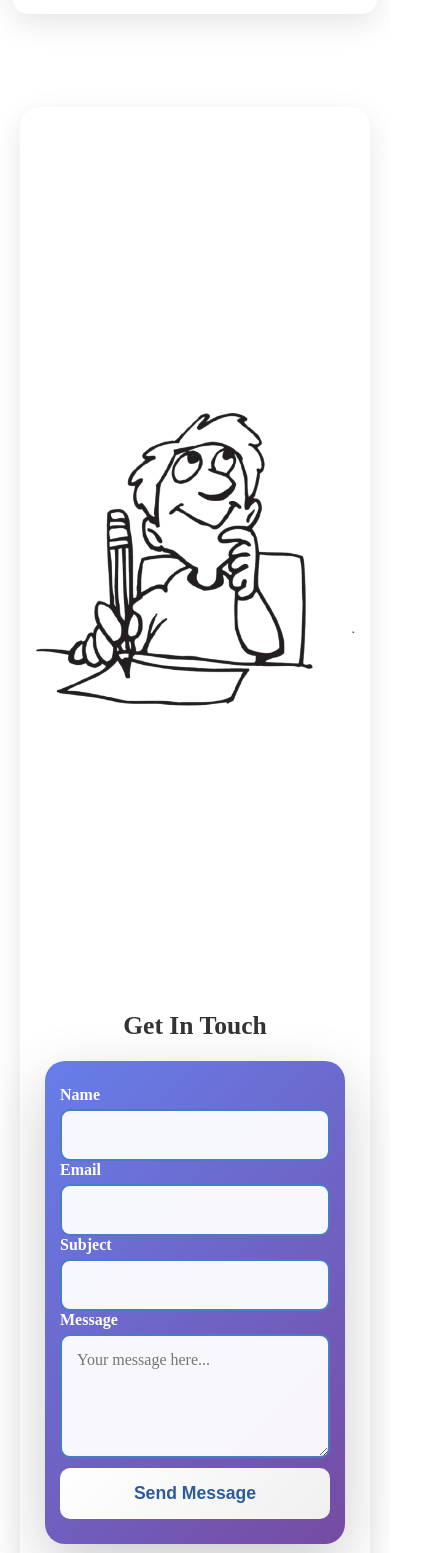
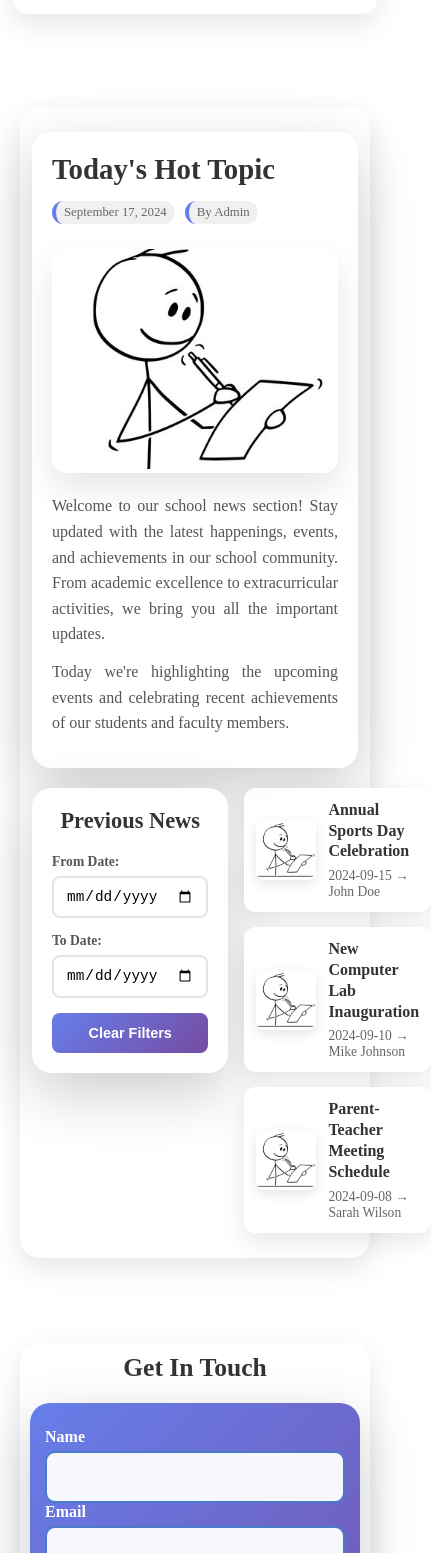
Before and after one commit to ashisbhandari/School, a React (Vite) app: page / in a window 390 px wide. Shown: the part 2115-3668 px from the top of the page, 431 px wide, since content can reach past the window. Built offline with nearby package versions, Linux system fonts and the light colour scheme.

Commit message:
news page ni aleli saiyo aba responisve banauna baki hola

```diff
--- a/src/pages/Contact/Contact.css
+++ b/src/pages/Contact/Contact.css
@@ -156,7 +156,11 @@
   margin: 0;
 }
 
-/* Mobile View - Column Layout */
+@media (max-width: 1040px) {
+  .contact-left{
+    display:none;
+  }
+}
 @media (max-width: 768px) {
   .contact {
     flex-direction: column;
@@ -172,8 +176,10 @@
   }
 
   .contact-left {
-    order: 1;
+    display:none;
   }
+
+
 
   .contact-center {
     order: 2;
@@ -200,8 +206,7 @@
 
 @media (max-width: 480px) {
   .contact {
-    padding: 30px 15px;
-    gap: 20px;
+    padding:0px;=
   }
 
   .contact-center {
@@ -210,6 +215,9 @@
 
   .contact-right {
     padding: 15px;
+  }
+  .contact-left{
+    display:none;
   }
 
   .contact-form {
--- a/src/pages/Contact/Contact.jsx
+++ b/src/pages/Contact/Contact.jsx
@@ -1,6 +1,6 @@
 import React from 'react'
 import './Contact.css'
-import cartoon from '../../assets/image.png'
+import cartoon from '../../assets/cartoon-cnt.png'
 
 const Contact = () => {
   return (
--- a/src/pages/Home/Home.jsx
+++ b/src/pages/Home/Home.jsx
@@ -11,8 +11,8 @@ const Home = () => {
     <>
     <Header />
     <About />
+    <News />
     <Contact />
-    <News />
     <Gallery />
     </>
   )
--- a/src/pages/News/News.css
+++ b/src/pages/News/News.css
@@ -0,0 +1,383 @@
+.News{
+    display: flex;
+  min-height: 100vh;
+  align-items: center;
+  justify-content: center;
+  flex-wrap: wrap;
+  background: white;
+  border-radius: 20px;
+  padding: 1.5rem;
+  margin: 85px 20px 0 20px;
+  box-shadow: 0 10px 30px rgba(0, 0, 0, 0.1);
+  grid-template-columns: 1fr 2fr;
+  gap: 3rem;
+}
+.news-main {
+  flex: 1;
+  height:95vh;
+  background: rgba(255, 255, 255, 0.95);
+  border-radius: 20px;
+  padding: 30px;
+  box-shadow: 0 20px 60px rgba(0, 0, 0, 0.2);
+  backdrop-filter: blur(10px);
+  max-width: 100%;
+}
+
+.news-main .title h1 {
+  color: #333;
+  font-size: 2.2rem;
+  font-weight: 700;
+  margin-bottom: 15px;
+  text-transform: capitalize;
+  line-height: 1.2;
+}
+
+.meta-info {
+  display: flex;
+  gap: 15px;
+  margin-bottom: 25px;
+  flex-wrap: wrap;
+}
+
+.meta-info .date,
+.meta-info .author {
+  color: #666;
+  font-size: 0.9rem;
+  font-weight: 500;
+  margin: 0;
+  padding: 6px 12px;
+  background: #f0f0f0;
+  border-radius: 15px;
+  border-left: 4px solid #667eea;
+}
+
+.news-main .image {
+  margin: 20px 0;
+  border-radius: 15px;
+  overflow: hidden;
+
+  box-shadow: 0 15px 35px rgba(0, 0, 0, 0.1);
+}
+
+.news-main .image img {
+  width: 100%;
+  height: 350px;
+  object-fit: cover;
+  transition: transform 0.3s ease;
+}
+
+.news-main .image:hover img {
+  transform: scale(1.05);
+}
+
+.description {
+  margin-top: 20px;
+}
+
+.description p {
+  color: #555;
+  font-size: 1rem;
+  line-height: 1.6;
+  margin-bottom: 12px;
+  text-align: justify;
+}
+
+/* Old News Section */
+.news-old {
+  flex: 1;
+  max-width: 100%;
+  min-width: 350px;
+}
+
+.news-filter {
+  background: rgba(255, 255, 255, 0.95);
+  border-radius: 20px;
+  padding: 25px;
+  margin-bottom: 25px;
+  box-shadow: 0 20px 60px rgba(0, 0, 0, 0.2);
+  backdrop-filter: blur(10px);
+}
+
+.news-filter h2 {
+  color: #333;
+  font-size: 1.6rem;
+  font-weight: 600;
+  margin-bottom: 20px;
+  text-align: center;
+}
+
+.date-filters {
+  display: flex;
+  flex-direction: column;
+  gap: 15px;
+}
+
+.date-row {
+  display: flex;
+  gap: 15px;
+  align-items: end;
+}
+
+.from-date,
+.to-date {
+  flex: 1;
+  display: flex;
+  flex-direction: column;
+  gap: 6px;
+}
+
+.from-date label,
+.to-date label {
+  color: #555;
+  font-weight: 600;
+  font-size: 0.85rem;
+}
+
+.from-date input,
+.to-date input {
+  padding: 10px 12px;
+  border: 2px solid #e1e5e9;
+  border-radius: 8px;
+  font-size: 0.9rem;
+  transition: all 0.3s ease;
+  background: white;
+}
+
+.from-date input:focus,
+.to-date input:focus {
+  outline: none;
+  border-color: #667eea;
+  box-shadow: 0 0 0 3px rgba(102, 126, 234, 0.1);
+}
+
+.clear-filter {
+  padding: 10px 18px;
+  background: linear-gradient(135deg, #667eea 0%, #764ba2 100%);
+  color: white;
+  border: none;
+  border-radius: 8px;
+  font-weight: 600;
+  cursor: pointer;
+  transition: all 0.3s ease;
+  font-size: 0.9rem;
+  align-self: center;
+}
+
+.clear-filter:hover {
+  transform: translateY(-2px);
+  box-shadow: 0 8px 25px rgba(102, 126, 234, 0.4);
+}
+
+/* News List */
+.news-list {
+  display: flex;
+  flex-direction: column;
+  gap: 15px;
+}
+
+.news-topics {
+  background: rgba(255, 255, 255, 0.95);
+  border-radius: 12px;
+  padding: 15px;
+  display: flex;
+  gap: 15px;
+  align-items: center;
+  box-shadow: 0 8px 25px rgba(0, 0, 0, 0.1);
+  backdrop-filter: blur(10px);
+  transition: all 0.3s ease;
+  cursor: pointer;
+}
+
+.news-topics:hover {
+  transform: translateY(-3px);
+  box-shadow: 0 15px 35px rgba(0, 0, 0, 0.15);
+}
+
+.news-topics .img {
+  flex-shrink: 0;
+  width: 70px;
+  height: 70px;
+  border-radius: 8px;
+  overflow: hidden;
+  box-shadow: 0 4px 12px rgba(0, 0, 0, 0.1);
+}
+
+.news-topics .img img {
+  width: 100%;
+  height: 100%;
+  object-fit: cover;
+}
+
+.news-topics .title {
+  flex: 1;
+}
+
+.news-topics .title h3 {
+  color: #333;
+  font-size: 1.1rem;
+  font-weight: 600;
+  margin-bottom: 6px;
+  line-height: 1.3;
+}
+
+.news-topics .meta {
+  color: #666;
+  font-size: 0.85rem;
+  margin: 0;
+  font-weight: 500;
+}
+
+.no-news {
+  text-align: center;
+  padding: 30px 20px;
+  background: rgba(255, 255, 255, 0.9);
+  border-radius: 12px;
+  backdrop-filter: blur(10px);
+}
+
+.no-news p {
+  color: #666;
+  font-size: 1rem;
+  margin: 0;
+}
+
+/* Enhanced Responsive Design */
+@media (max-width: 1200px) {
+  .News {
+    gap: 25px;
+    padding: 35px 15px;
+  }
+
+  .news-main {
+    padding: 25px;
+  }
+
+  .news-main .title h1 {
+    font-size: 2rem;
+  }
+
+  .news-old {
+    min-width: 320px;
+  }
+}
+
+@media (max-width: 1024px) {
+  .News {
+    flex-direction: column;
+    gap: 25px;
+    padding: 30px 15px;
+  }
+  .news-old {
+    display: grid;
+    grid-template-columns: 1fr 1fr;
+    gap: 16px;
+    align-items: start;
+  }
+  .news-filter, .news-list {
+    margin-bottom: 0;
+  }
+
+  .news-main,
+  .news-old {
+    max-width: 100%;
+    min-width: unset;
+  }
+
+  .news-main .image img {
+    height: 220px;
+  }
+}
+
+@media (max-width: 768px) {
+  .News {
+    padding: 25px 12px;
+    gap: 20px;
+  }
+
+  .news-main,
+  .news-filter {
+    padding: 20px;
+  }
+  .news-old {
+    display: grid;
+    grid-template-columns: 1fr 1fr;
+    gap: 16px;
+    align-items: start;
+  }
+  .news-filter, .news-list {
+    margin-bottom: 0;
+  }
+
+  .news-main .title h1 {
+    font-size: 1.8rem;
+  }
+
+  .news-filter h2 {
+    font-size: 1.4rem;
+  }
+
+  .date-row {
+    gap: 12px;
+  }
+
+
+  .news-topics {
+    padding: 12px;
+    gap: 12px;
+  }
+
+  .news-topics .img {
+    width: 60px;
+    height: 60px;
+  }
+
+  .news-topics .title h3 {
+    font-size: 1rem;
+  }
+
+  .meta-info {
+    gap: 10px;
+  }
+
+  .meta-info .date,
+  .meta-info .author {
+    font-size: 0.8rem;
+    padding: 4px 8px;
+  }
+}
+
+@media (max-width: 600px) {
+  .date-row {
+    flex-direction: column;
+    gap: 10px;
+  }
+
+  .from-date,
+  .to-date {
+    width: 100%;
+  }
+
+  .clear-filter {
+    width: 100%;
+    padding: 12px;
+  }
+}
+
+@media (max-width: 360px) {
+  .News {
+    padding: 15px 8px;
+  }
+
+  .news-main,
+  .news-filter {
+    padding: 12px;
+  }
+
+  .news-main .title h1 {
+    font-size: 1.4rem;
+  }
+
+  .news-filter h2 {
+    font-size: 1.2rem;
+  }
+}
--- a/src/pages/News/News.jsx
+++ b/src/pages/News/News.jsx
@@ -1,9 +1,127 @@
-import React from 'react'
+import React, { useState } from 'react'
 import './News.css'
+import news from '../../assets/ol.png'
+
 const News = () => {
+  const [fromDate, setFromDate] = useState('')
+  const [toDate, setToDate] = useState('')
+
+  const oldNews = [
+    {
+      id: 1,
+      title: "Annual Sports Day Celebration",
+      date: "2024-09-15",
+      author: "John Doe",
+      image: news
+    },
+    {
+      id: 2,
+      title: "New Computer Lab Inauguration",
+      date: "2024-09-10",
+      author: "Mike Johnson",
+      image: news
+    },
+    {
+      id: 3,
+      title: "Parent-Teacher Meeting Schedule",
+      date: "2024-09-08",
+      author: "Sarah Wilson",
+      image: news
+    }
+  ]
+
+  const filteredNews = oldNews.filter(item => {
+    if (!fromDate && !toDate) return true
+    const itemDate = new Date(item.date)
+    const from = fromDate ? new Date(fromDate) : null
+    const to = toDate ? new Date(toDate) : null
+
+    if (from && to) return itemDate >= from && itemDate <= to
+    if (from) return itemDate >= from
+    if (to) return itemDate <= to
+    return true
+  })
+
   return (
-    <div>
-      hello ajako news ma galwko xu
+    <div className='News' id='news'>
+      <div className="news-main">
+        <div className="title">
+          <h1>Today's Hot Topic</h1>
+          <div className="meta-info">
+            <p className="date">September 17, 2024</p>
+            <p className="author">By Admin</p>
+          </div>
+        </div>
+        <div className="image">
+          <a href={news} target='_blank' ><img src={news} alt="Today's hot news" /></a>
+        </div>
+        <div className="description">
+          <p>
+            Welcome to our school news section! Stay updated with the latest happenings,
+            events, and achievements in our school community. From academic excellence
+            to extracurricular activities, we bring you all the important updates.
+          </p>
+          <p>
+            Today we're highlighting the upcoming events and celebrating recent
+            achievements of our students and faculty members.
+          </p>
+        </div>
+      </div>
+
+      <div className="news-old">
+        <div className="news-filter">
+          <h2>Previous News</h2>
+          <div className="date-filters">
+            <div className="from-date">
+              <label htmlFor="from-date">From Date:</label>
+              <input
+                type="date"
+                id="from-date"
+                value={fromDate}
+                onChange={(e) => setFromDate(e.target.value)}
+              />
+            </div>
+            <div className="to-date">
+              <label htmlFor="to-date">To Date:</label>
+              <input
+                type="date"
+                id="to-date"
+                value={toDate}
+                onChange={(e) => setToDate(e.target.value)}
+              />
+            </div>
+            <button
+              className="clear-filter"
+              onClick={() => {
+                setFromDate('')
+                setToDate('')
+              }}
+            >
+              Clear Filters
+            </button>
+          </div>
+        </div>
+
+        <div className="news-list">
+          {filteredNews.map(item => (
+            <div key={item.id} className="news-topics">
+              <div className="img">
+                <img src={item.image} alt={item.title} />
+              </div>
+              <div className="title">
+                <h3>{item.title}</h3>
+                <p className="meta">{item.date} → {item.author}</p>
+              </div>
+            </div>
+          ))}
+
+          {filteredNews.length === 0 && (
+            <div className="no-news">
+              <p>No news found for the selected date range.</p>
+            </div>
+          )}
+        </div>
+      </div>
     </div>
   )
 }
```
Also changed, not shown: src/assets/cartoon-cnt.png (renamed from src/assets/image.png), src/assets/ol.png (renamed from src/assets/cartoon.png).
